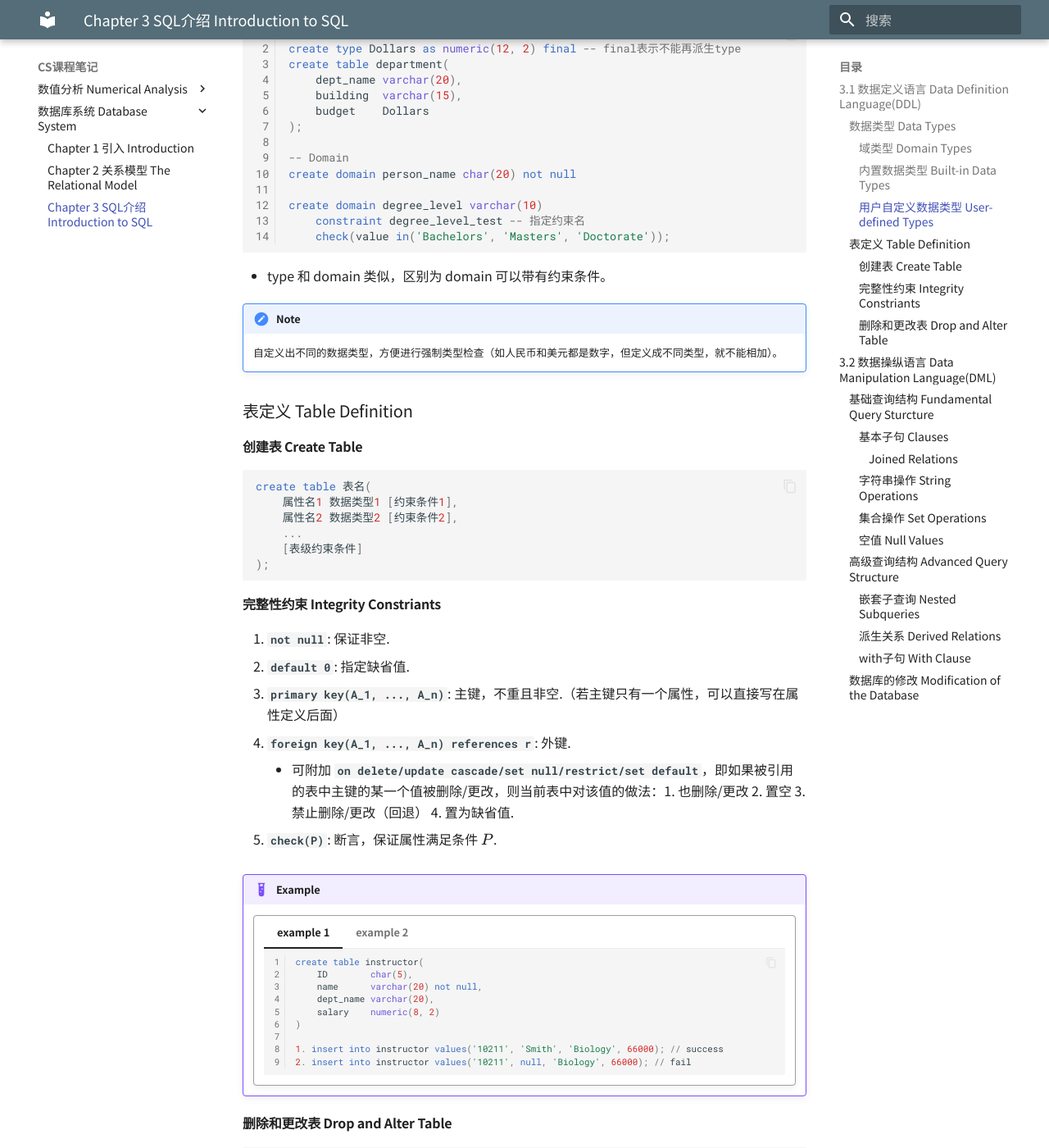
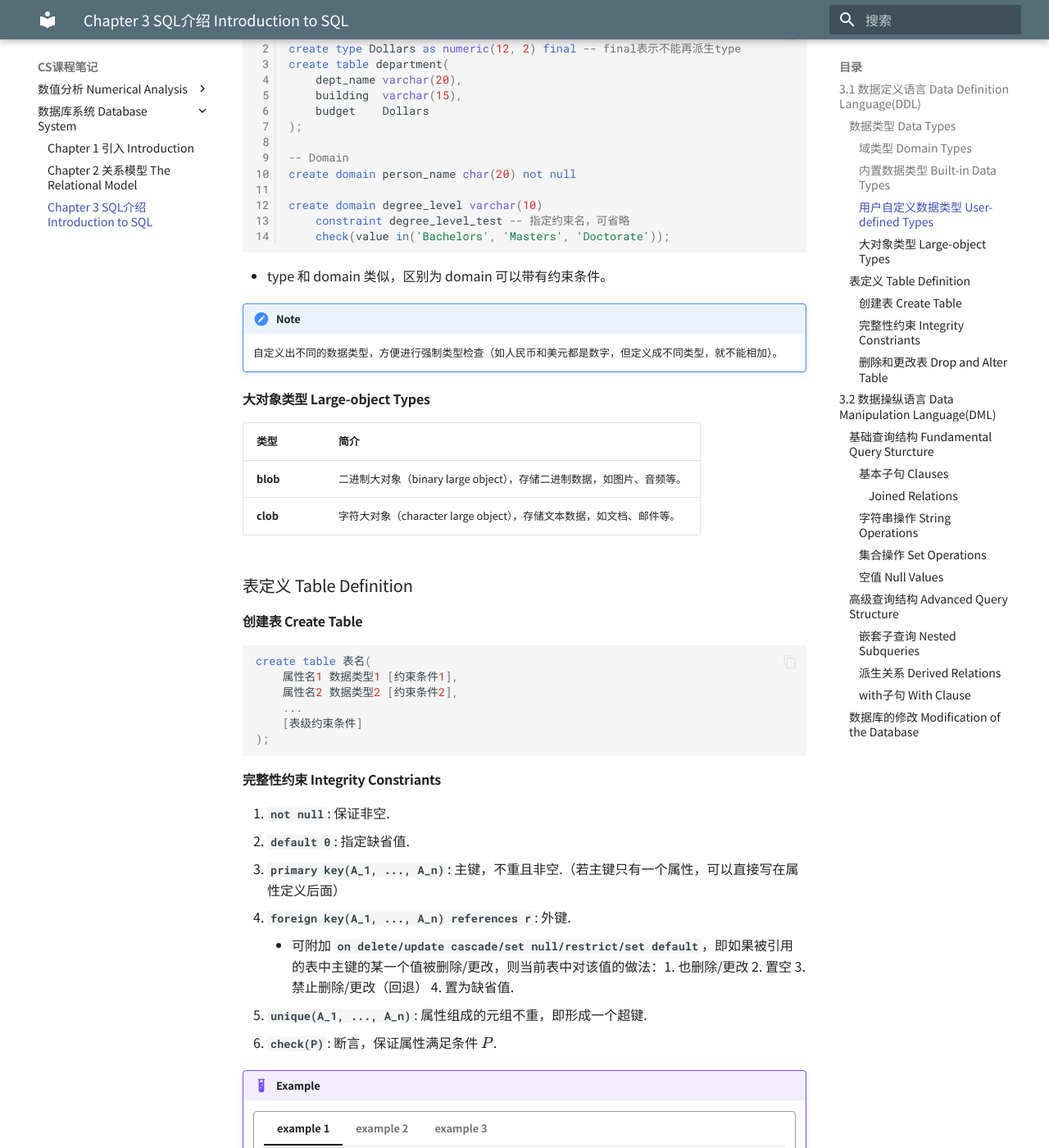
Before and after one commit to Shallowy/notebook, an MkDocs documentation site: the page built from docs/cs_notes/database_system/chap3.md, in a window 1280 px wide and 1400 px high, scrolled down 1888 px. Shown: the whole window at 82% size. Built offline with MkDocs 1.6.1 and Material for MkDocs 9.7.7, drawn with Linux system fonts in a browser that asks for light colours; comment, search, counter and statistics services are not loaded.

Commit message:
modified

````diff
--- a/docs/cs_notes/database_system/chap3.md
+++ b/docs/cs_notes/database_system/chap3.md
@@ -72,7 +72,7 @@
 create domain person_name char(20) not null
 
 create domain degree_level varchar(10)
-    constraint degree_level_test -- 指定约束名
+    constraint degree_level_test -- 指定约束名，可省略
     check(value in('Bachelors', 'Masters', 'Doctorate'));
 ```
 
@@ -80,6 +80,13 @@
 
 !!! note
     自定义出不同的数据类型，方便进行强制类型检查（如人民币和美元都是数字，但定义成不同类型，就不能相加）。
+
+#### 大对象类型 Large-object Types
+
+| 类型 | 简介 |
+| --- | --- |
+| **blob** | 二进制大对象（binary large object），存储二进制数据，如图片、音频等。|
+| **clob** | 字符大对象（character large object），存储文本数据，如文档、邮件等。|
 
 ### 表定义 Table Definition
 
@@ -103,7 +110,8 @@
 
     - 可附加 **`on delete/update cascade/set null/restrict/set default`**，即如果被引用的表中主键的某一个值被删除/更改，则当前表中对该值的做法：1. 也删除/更改 2. 置空 3. 禁止删除/更改（回退） 4. 置为缺省值.
 
-5. **`check(P)`**: 断言，保证属性满足条件 $P$.
+5. **`unique(A_1, ..., A_n)`**: 属性组成的元组不重，即形成一个超键.
+6. **`check(P)`**: 断言，保证属性满足条件 $P$.
 
 !!! example
     !!! quote ""
@@ -142,6 +150,17 @@
 
                 check(assets >= 0)
             );
+            ```
+        === "example 3"
+            foreign key 的一些写法：
+
+            ```sql
+            -- 默认指向被参照关系的主键
+            foreign key(account_number) references account
+            -- 也可以直接跟在属性定义后面
+            account_number char(10) references account
+            -- 指定被参照关系的属性，此时两个属性名可以不同（问：还必须是主键吗？）
+            foreign key(account_number) references account(account_number)
             ```
 
 #### 删除和更改表 Drop and Alter Table
````
